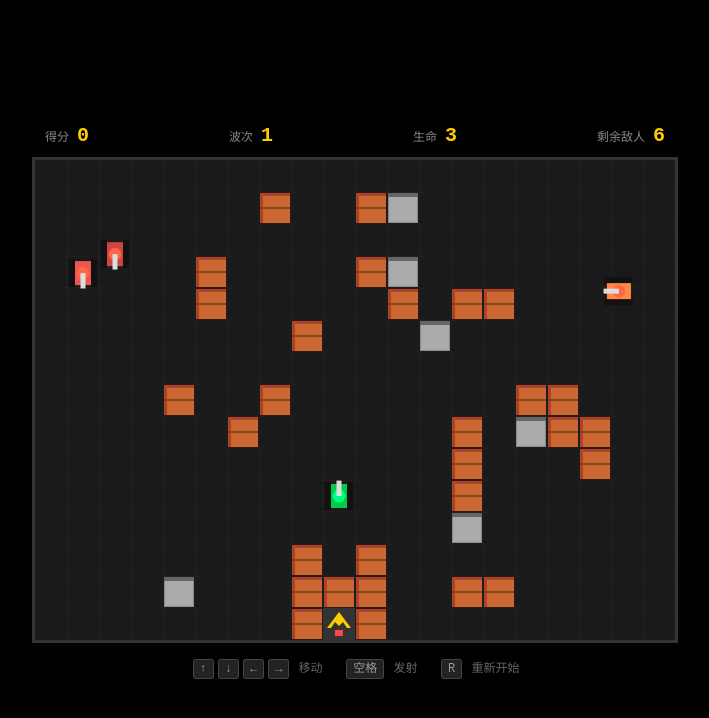
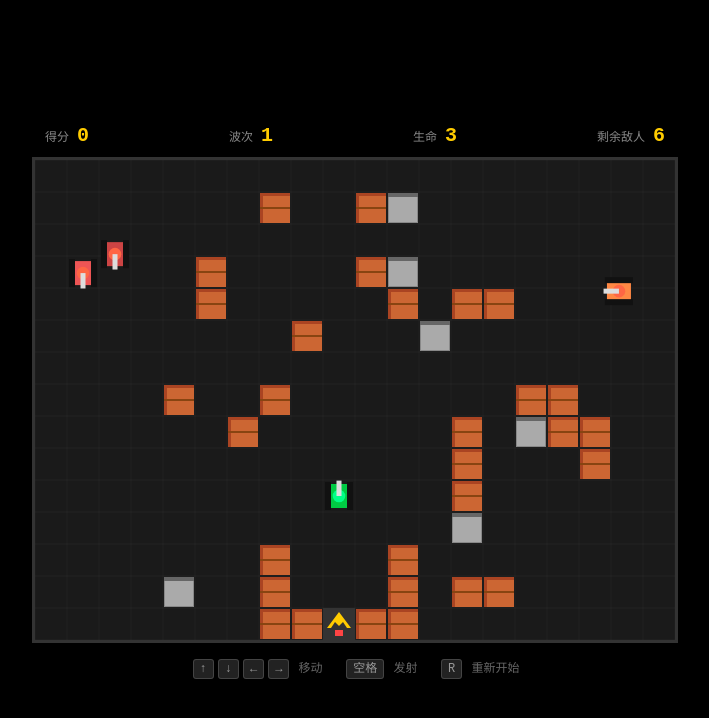
Before and after one commit to Hereticeee/tank-battle, a plain HTML site: page index.html in a window 1280 px wide. Shown: the whole page, without its empty margins (285-994 px from the left). Drawn offline with Linux system fonts and the light colour scheme.

Commit message:
Fix: redesign base enclosure to a proper U-shape
U型布局（5列宽，开口朝上）:
  █       █    row 12 (左右臂)
  █       █    row 13 (左右臂，中间完全中空)
  █ █ B █ █    row 14 (底部横梁 + 鹰标居中)

Co-Authored-By: Claude Fable 5 <noreply@anthropic.com>

```diff
--- a/index.html
+++ b/index.html
@@ -607,20 +607,21 @@ function createMap() {
         map[r] = new Array(COLS).fill(EMPTY);
     }
 
-    // 基地 U 型防护墙
+    // 基地 U 型防护墙（开口朝上，底部连接）
     let bx = basePosition.x;
     let by = basePosition.y;
     map[by][bx] = BASE;
-    // 基地左右两侧砖墙
-    map[by][bx - 1] = BRICK;       // 基地左侧 (8,14)
-    map[by][bx + 1] = BRICK;       // 基地右侧 (10,14)
-    // 上方完整横排（U型的顶部横梁）
-    map[by - 1][bx - 1] = BRICK;   // 左上 (8,13)
-    map[by - 1][bx] = BRICK;       // 正上 (9,13)
-    map[by - 1][bx + 1] = BRICK;   // 右上 (10,13)
-    // U 型两侧向下延伸
-    map[by - 2][bx - 1] = BRICK;   // 左侧立柱上段 (8,12)
-    map[by - 2][bx + 1] = BRICK;   // 右侧立柱上段 (10,12)
+    // U 型左臂：两格高
+    map[by - 1][bx - 2] = BRICK;   // (7,13)
+    map[by - 2][bx - 2] = BRICK;   // (7,12)
+    // U 型右臂：两格高
+    map[by - 1][bx + 2] = BRICK;   // (11,13)
+    map[by - 2][bx + 2] = BRICK;   // (11,12)
+    // U 型底部横梁（连接左右臂，基地在中间）
+    map[by][bx - 2] = BRICK;       // (7,14)
+    map[by][bx - 1] = BRICK;       // (8,14)
+    map[by][bx + 1] = BRICK;       // (10,14)
+    map[by][bx + 2] = BRICK;       // (11,14)
 
     // 随机生成墙壁
     let density = 0.15 + wave * 0.02;
```
